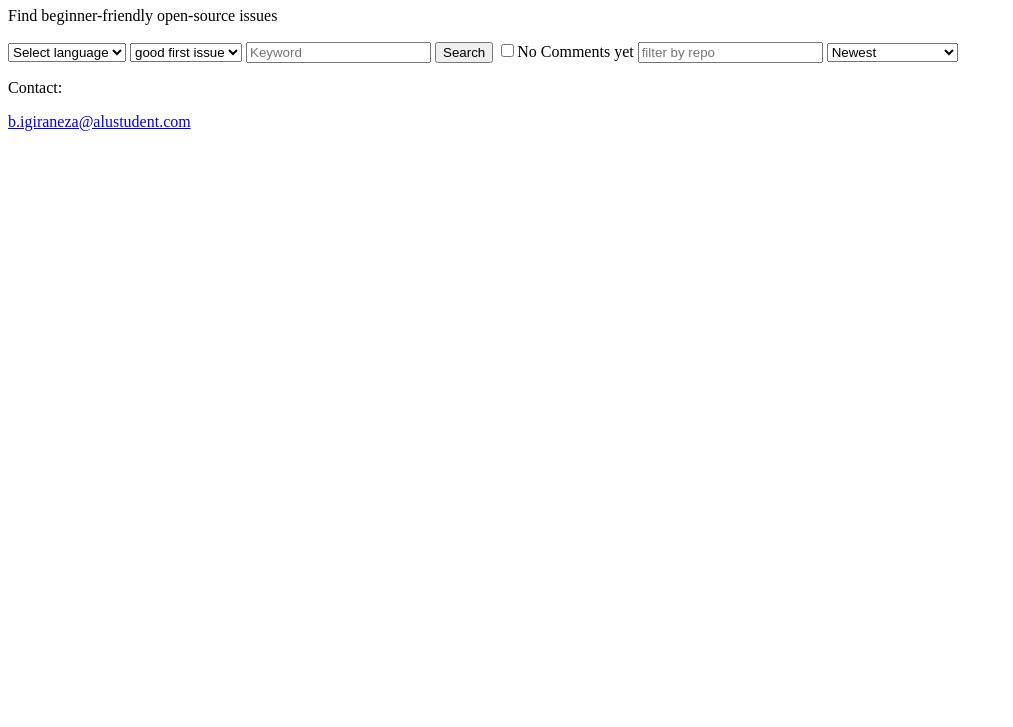
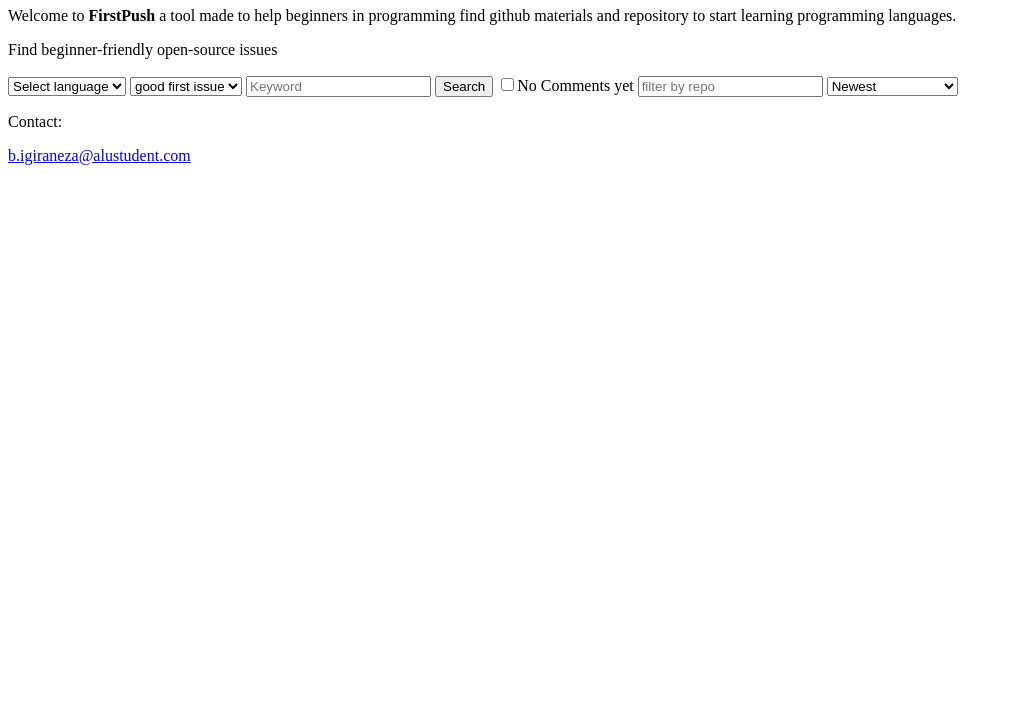
Before and after one commit to bigiraneza-car/first_push, a plain HTML site: page index.html in a window 1280 px wide. Shown: the part 73-800 px from the top of the page, without its empty margins (0-1013 px from the left). Drawn offline with Linux system fonts and the light colour scheme.

Commit message:
Welcome note added

```diff
--- a/index.html
+++ b/index.html
@@ -10,6 +10,7 @@
 <body>
     <header>
         <h1>FirstPush</h1>
+        <p>Welcome to <strong>FirstPush</strong> a tool made to help beginners in programming find github materials and repository to start learning programming languages.</p>
         <p> Find beginner-friendly open-source issues</p>
     </header>
     <main>
```
